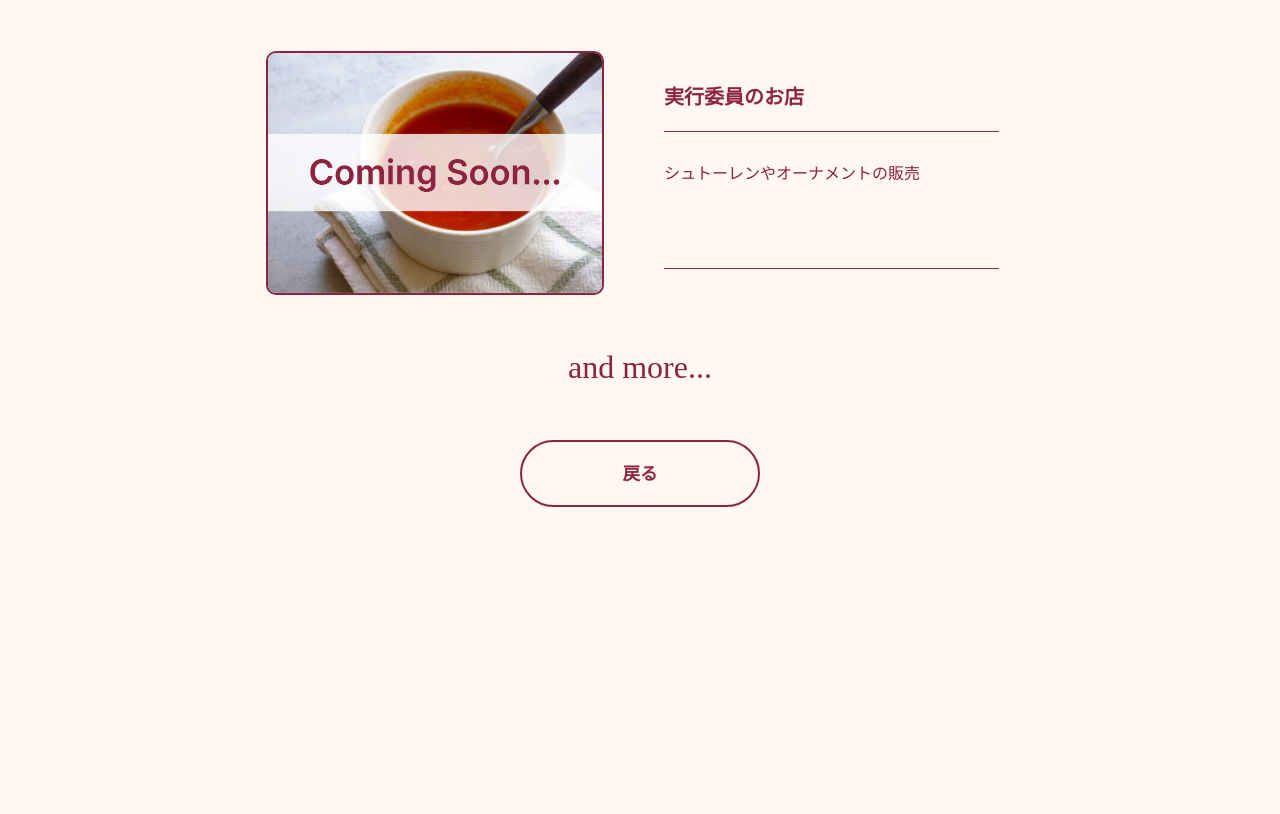
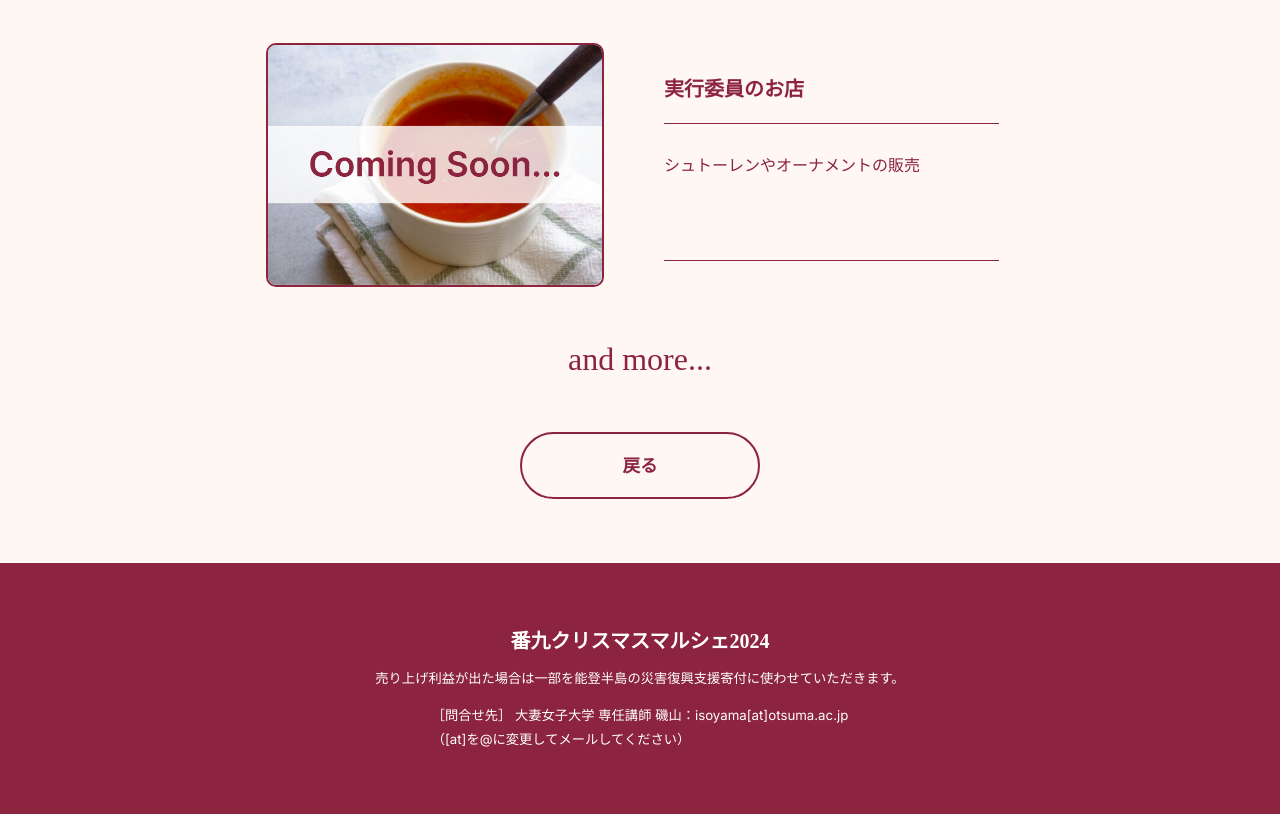
Before and after one commit to azuma502/OtsumaChristmasMarche2024, a plain HTML site: page parti.html in a window 1280 px wide. Shown: the part 4076-4890 px from the top of the page. Before the commit the page ends 4655 px from the top, so only its background shows below. Drawn offline with Linux system fonts and the light colour scheme; a web font is replaced by a local one.

Commit message:
インフォアプデ

```diff
--- a/parti.css
+++ b/parti.css
@@ -1,6 +1,10 @@
 
 body{
     background-color: #fff7f2;
+        margin: 0;
+            padding: 12;
+            width: 100%;
+            height: 100%;
 }
 
 /* トップ */
@@ -230,6 +234,12 @@ body{
     font-family: Inter;
     padding: 0px 20px;
 }
+@media (max-width: 700px) {
+    .participation-detail-parent {
+        flex-direction: column;
+        gap: 20px;
+    }
+}
 @media (max-width: 425px) {
     .participation-detail-parent {
         flex-direction: column;
@@ -251,6 +261,13 @@ body{
     gap:14px;
     width: 350px;
 }
+
+@media (max-width: 768px) {
+    .participation-detail-textarea {
+        width: 290px;
+    }
+}
+
 @media (max-width: 320px) {
     .participation-detail-textarea {
         width: 290px;
@@ -310,3 +327,32 @@ body{
 .font11{
     color: #fff7f2;
 }
+
+/* フッター */
+.parent5 {
+    align-self: stretch;
+    background-color: #8c243f;
+    display: flex;
+    flex-direction: column;
+    align-items: center;
+    justify-content: flex-start;
+    padding: 62px 30px;
+    gap: 12px;
+    font-size: 20px;
+    color: #fff;
+    font-family: 'Kaisei Tokumin';
+}
+
+.div29 {
+    align-self: stretch;
+    position: relative;
+    font-size: 13.28px;
+    line-height: 24.48px;
+    font-family: Inter;
+    display: flex;
+    align-items: center;
+    justify-content: center;
+    /* height: 24.5px; */
+    flex-shrink: 0;
+    align-items: center;
+}
--- a/parti.html
+++ b/parti.html
@@ -269,6 +269,14 @@
                 <button class="more-button" onclick="location.href='./index.html'">戻る</button>
             </div>
     </div>
+    <div class="parent5">
+        <b class="b1">番九クリスマスマルシェ2024</b>
+        <!-- <div class="div29">
+                    本イベントは、大妻女子大学令和6年度地域連携プロジェクト「子どもと緑が育つ番町・九段のまちづくり提案」<br>ならびに、令和6年度千代田区プレイスメイキング等の実証実験事業<br>「屋外公共空間で人がつながるエリマネに向けた街路イベントの実証実験」<br>の一環で行っています。
+                </div> -->
+        <div class="div29">売り上げ利益が出た場合は一部を能登半島の災害復興支援寄付に使わせていただきます。</div>
+        <div class="div29">［問合せ先］ 大妻女子大学 専任講師 磯山：isoyama[at]otsuma.ac.jp<br>（[at]を@に変更してメールしてください）</div>
+    </div>
 
 
 </body>
```
Also changed, not shown: index.html (+1 -1 lines).
